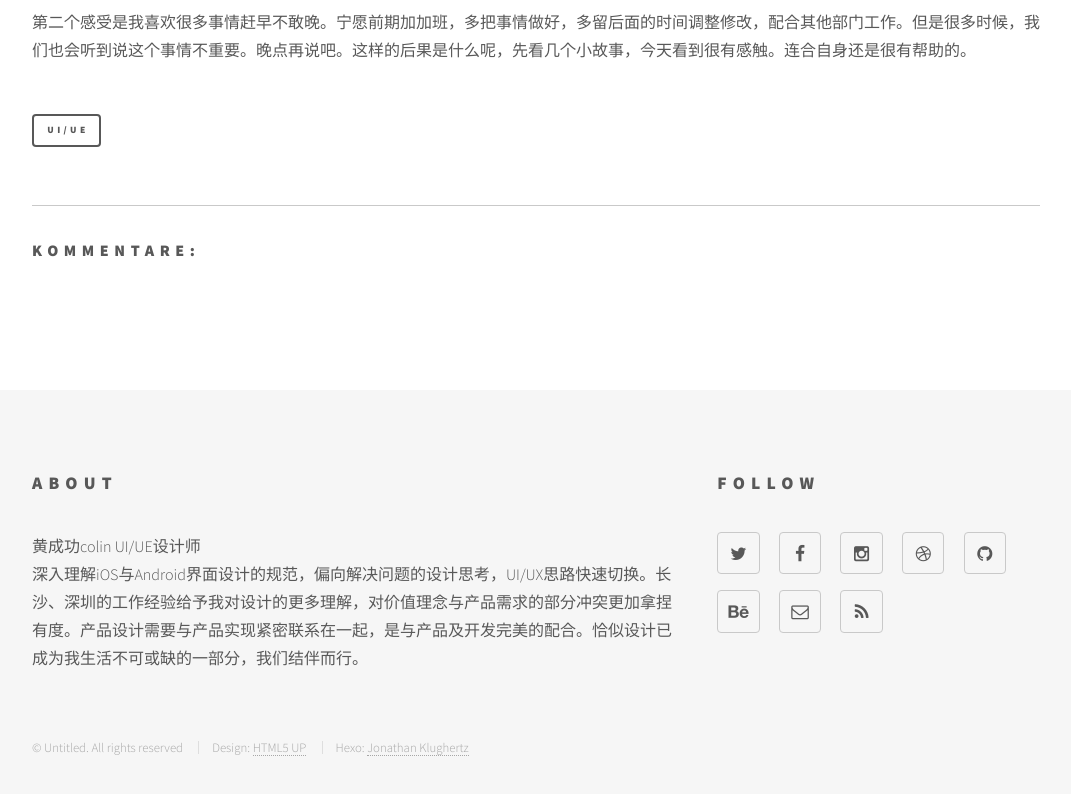
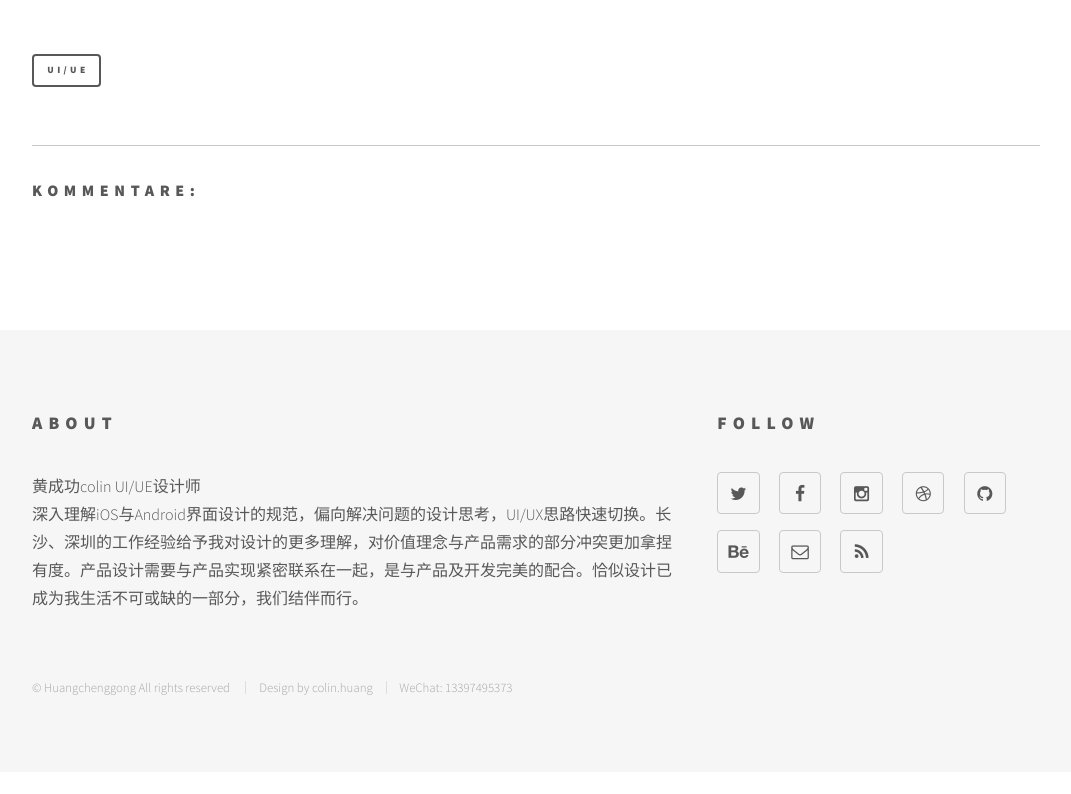
Before and after one commit to colin1618/colin1618.github.io, a plain HTML site: page 2017/01/03/postName 2/index.html in a window 1280 px wide. Shown: the part 600-1394 px from the top of the page, without its empty margins (104-1175 px from the left). After the commit the page ends 1372 px from the top, so only its background shows below. Drawn offline with Linux system fonts and the light colour scheme; a script that the page names is missing.

Commit message:
Site updated: 2017-01-05 13:30:06

```diff
--- a/2017/01/03/postName 2/index.html
+++ b/2017/01/03/postName 2/index.html
@@ -119,7 +119,6 @@
 
 
 <!-- Content -->
-<p>``</p>
 <p>总结在这个新团队已经近3个月了，新的产品也在为上线准备着。在和产品、开发磨合的过程中，最大的感受是沟通，无论什么问题都要耐心的去沟通。有时候，你认为别人能理解你的想法，其实，他是理解了但是理解的不是你以为的样子。这句话很绕口，但是细细读来，一定有其中的道理。所以，我们现在团队沟通的经验是多去说说理解后的想法，看看是否是想法一致。</p>
 <p>一个好的团队，尤其是刚刚组建的团队更需要是磨合，我们沟通不恰当造成的损失很大，可能这一周的工作都会徒劳无功。更糟糕的是会影响自己的心情，甚至团队的士气。</p>
 <p>第二个感受是我喜欢很多事情赶早不敢晚。宁愿前期加加班，多把事情做好，多留后面的时间调整修改，配合其他部门工作。但是很多时候，我们也会听到说这个事情不重要。晚点再说吧。这样的后果是什么呢，先看几个小故事，今天看到很有感触。连合自身还是很有帮助的。</p>
@@ -194,10 +193,9 @@
             </ul>
         </section>
         <ul class="copyright">
-            <li>&copy; Untitled. All rights reserved</li>
-            <li>Design: <a href="http://html5up.net" target="_blank">HTML5 UP</a></li>
-            <li>Hexo: <a href="http://www.codeblocq.com/" target="_blank">Jonathan Klughertz</a></li>
-        </ul>
+            <li>&copy; Huangchenggong All rights reserved</li>
+            <li>Design by colin.huang
+            <li>WeChat: 13397495373
     </div>
 </footer>
     </div>
```
Also changed, not shown: 2017/01/03/postName/index.html (+3 -4 lines), archives/2017/01/index.html (+3 -4 lines), archives/2017/index.html (+3 -4 lines), archives/index.html (+3 -4 lines), index.html (+3 -4 lines), tags/UI-UE/index.html (+3 -4 lines).
